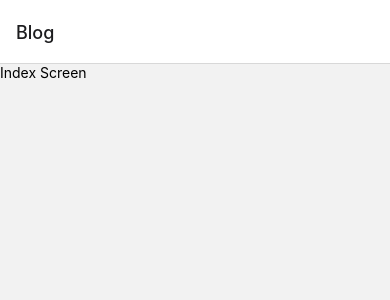
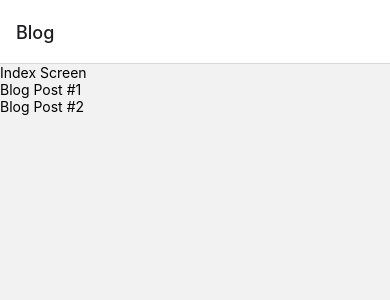
Before and after one commit to fatigit/blog-app, a React Native app: screen /Index in a window 390 px wide. Shown: the top 300 px of the page. Built offline with nearby package versions, Linux system fonts and the light colour scheme.

Commit message:
blog post provider

```diff
--- a/App.js
+++ b/App.js
@@ -4,6 +4,7 @@
 import {NavigationContainer} from '@react-navigation/native';
 import {createNativeStackNavigator} from '@react-navigation/native-stack';
 import IndexScreen from './src/screens/IndexScreen';
+import { BlogProvider } from './src/context/BlogContext';
 
 
 const Stack = createNativeStackNavigator();
@@ -23,4 +24,10 @@
 };
 
 
-export default App;
+export default () => {
+  return (
+    <BlogProvider>
+      <App />
+    </BlogProvider>
+  )
+};
--- /dev/null
+++ b/src/context/BlogContext.js
@@ -0,0 +1,20 @@
+import React from "react";
+
+const BlogContext = React.createContext();
+
+export const BlogProvider = ({ children }) => {
+
+    const blogPost = [
+        { title: 'Blog Post #1' },
+        { title: 'Blog Post #2' },
+    ];
+
+
+    return (
+        <BlogContext.Provider value={blogPost}>
+            {children}
+        </BlogContext.Provider>
+    );
+};
+
+export default BlogContext;
--- a/src/screens/IndexScreen.js
+++ b/src/screens/IndexScreen.js
@@ -1,12 +1,22 @@
-import React from 'react';
-import {Text, StyleSheet, View} from 'react-native';
+import React, { useContext } from 'react';
+import {Text, StyleSheet, View, FlatList} from 'react-native';
+import BlogContext from '../context/BlogContext';
 
 
 
 const IndexScreen = () => {
+  const blogPosts = useContext(BlogContext);
+
   return (
     <View>
       <Text>Index Screen</Text>
+      <FlatList
+        data={blogPosts}
+        keyExtractor={(blogPost) => blogPost.title}
+        renderItem={({ item }) => {
+          return <Text>{item.title}</Text>
+        }}
+      />
     </View>
 
   );
```
